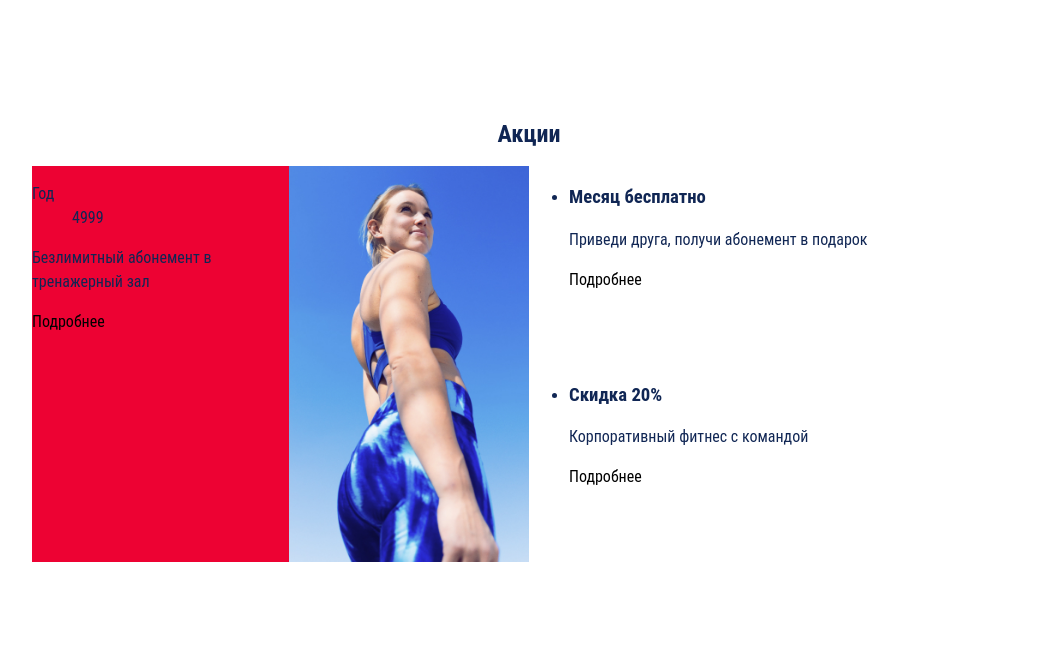
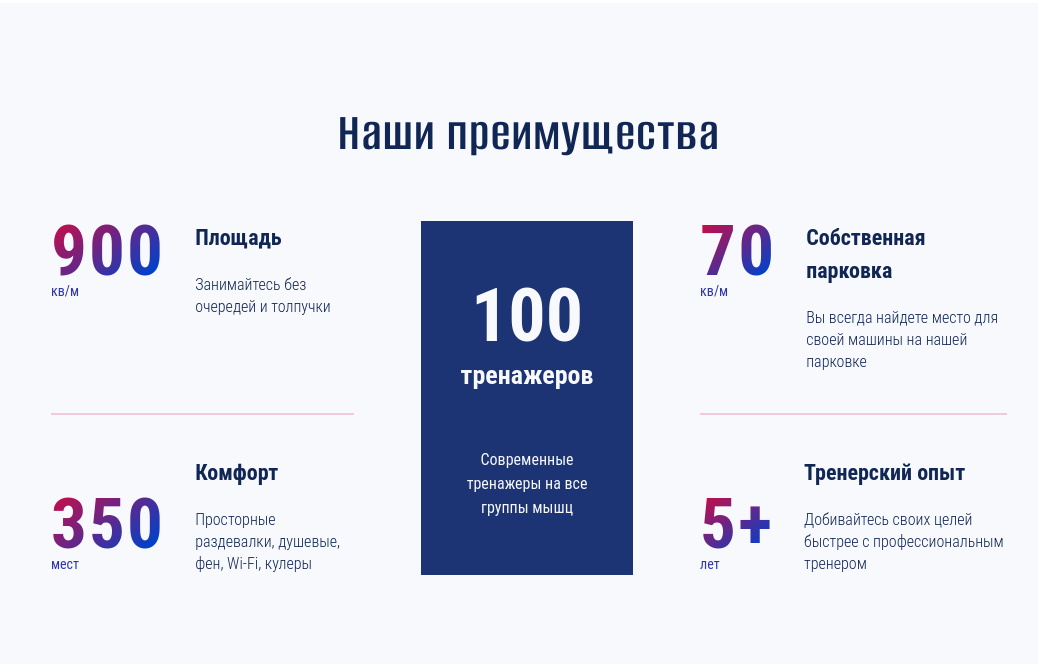
Before and after one commit to Alena59/supergym, a website: page source/index.html in a window 1280 px wide. Shown: the part 3956-4620 px from the top of the page, without its empty margins (111-1149 px from the left). Drawn offline with nearby package versions, Linux system fonts and the light colour scheme; files that its build step writes are made by us from their sources; files whose address does not match are found by name; a web font is replaced by a local one.

Commit message:
advantages

```diff
--- a/source/index.html
+++ b/source/index.html
@@ -381,11 +381,12 @@
             </div>
           </div>
         </section>
-        <!-- <section class="advantages">
+        <section class="advantages">
           <div class="container">
             <h2>Наши преимущества</h2>
             <ul class="advantages__list">
               <li class="advantages__item">
+                <!-- <div class="advantages__content"> -->
                   <div class="advantages__box">
                     <b>900</b>
                     <span>кв/м</span>
@@ -394,8 +395,27 @@
                     <h3>Площадь</h3>
                     <p>Занимайтесь без очередей и толпучки</p>
                   </div>
+                <!-- </div> -->
               </li>
               <li class="advantages__item">
+                <!-- <div class="advantages__content"> -->
+                  <div class="advantages__box">
+                    <b>70</b>
+                    <span>кв/м</span>
+                  </div>
+                  <div class="advantages__box">
+                    <h3>Собственная парковка</h3>
+                    <p>Вы всегда найдете место для своей машины на нашей парковке</p>
+                  </div>
+                <!-- </div> -->
+              </li>
+              <li class="advantages__item advantages__item--equipment">
+                <span>100</span>
+                <h3>тренажеров</h3>
+                <p>Современные тренажеры на все группы мышц</p>
+              </li>
+              <li class="advantages__item advantages__item--comfort">
+                <!-- <div class="advantages__content"> -->
                   <div class="advantages__box">
                     <b>350</b>
                     <span>мест</span>
@@ -404,22 +424,11 @@
                     <h3>Комфорт</h3>
                     <p>Просторные раздевалки, душевые, фен, Wi-Fi, кулеры</p>
                   </div>
+
+                <!-- </div> -->
               </li>
-              <li class="advantages__item advantages__item--equipment">
-                <h3><span>100</span> тренажеров</h3>
-                <p>Современные тренажеры на все группы мышц</p>
-              </li>
-              <li class="advantages__item">
-                <div class="advantages__box">
-                  <b>70</b>
-                  <span>кв/м</span>
-                </div>
-                <div class="advantages__box">
-                  <h3>Собственная парковка</h3>
-                  <p>Вы всегда найдете место для своей машины на нашей парковке</p>
-                </div>
-              </li>
-              <li class="advantages__item">
+              <li class="advantages__item advantages__item--experience">
+                <!-- <div class="advantages__content"> -->
                   <div class="advantages__box">
                     <b>5+</b>
                     <span>лет</span>
@@ -428,12 +437,12 @@
                     <h3>Тренерский опыт</h3>
                     <p>Добивайтесь своих целей быстрее с профессиональным тренером</p>
                   </div>
+                <!-- </div> -->
               </li>
-
             </ul>
           </div>
-        </section> -->
-        <section class="stocks">
+        </section>
+        <!-- <section class="stocks">
           <div class="container">
             <h2>Акции</h2>
             <ul class="stocks__list">
@@ -447,11 +456,11 @@
                   <a class="stocks__link">Подробнее</a>
                 </div>
                 <div class="stocks__image-wrapper">
-                  <picture>
+                  <picture> -->
                     <!-- <source type="image/webp" media="(max-width: 767px)" srcset="img/stocks/stock-mob.webp 1x, img/stocks/stock-mob@2x.webp 2x">
                     <source type="image/webp" media="(max-width: 1199px)" srcset="img/stocks/stock-tab.webp 1x, img/stocks/stock-tab@2x.webp 2x">
                     <source type="image/webp" srcset="img/stocks/stock-desk.webp 1x, img/stocks/stock-desk@2x.webp 2x"> -->
-                    <source media="(max-width: 767px)" srcset="img/stocks/stock-mob.jpg 1x, img/stocks/stock-mob@2x.jpg 2x">
+                    <!-- <source media="(max-width: 767px)" srcset="img/stocks/stock-mob.jpg 1x, img/stocks/stock-mob@2x.jpg 2x">
                     <source media="(max-width: 1199px)" srcset="img/stocks/stock-tab.jpg 1x, img/stocks/stock-tab@2x.jpg 2x">
                     <img loading="lazy" src="img/stocks/stock-desk.jpg" srcset="img/stocks/stock-desk@2x.jpg 2x" width="280" height="462" alt="">
                   </picture>
@@ -469,8 +478,8 @@
               </li>
             </ul>
           </div>
-        </section>
-        <section class="reviews">
+        </section> -->
+        <!-- <section class="reviews">
           <div class="container">
             <h2>Отзывы</h2>
             <div class="reviews__swiper swiper-reviews">
@@ -502,10 +511,9 @@
               </button>
             </div>
           </div>
-        </section>
-        <section class="contacts">
+        </section> -->
+        <!-- <section class="contacts">
           <div class="container">
-            <!-- <div class="contacts__form form"> -->
               <form>
                 <fieldset>
                   <legend>Бесплатное занятие</legend>
@@ -520,9 +528,7 @@
                 </fieldset>
                 <button class="form__btn btn" type="submit">Отправить</button>
               </form>
-            <!-- </div> -->
             <div class="contacts__address address">
-              <!-- <div class="address"> -->
                 <h2>Контакты</h2>
                 <address class="address__list">
                 <div class="contacts__box">
@@ -542,10 +548,9 @@
                   <p>omsk@supergym.ru</p>
                 </div>
                 </address>
-              <!-- </div> -->
             </div>
           </div>
-        </section>
+        </section> -->
       </main>
       <footer class="footer">
         <div class="container">
--- a/source/sass/blocks/advantages.scss
+++ b/source/sass/blocks/advantages.scss
@@ -1,171 +1,211 @@
 .advantages {
-  padding: 97px 0 141px;
+  padding: 97px 0 140px;
   background-color: $color-ghost-white;
 
+  @include vp-1199 {
+    padding: 100px 0;
+  }
+
+  @include vp-767 {
+    padding: 70px 0;
+  }
+
   & h2 {
+    text-align: center;
+    font-weight: 600;
+    font-size: 54px;
+    line-height: 65px;
+    letter-spacing: 0.03em;
+    font-family: $ff-alumni-sans;
+    margin: 0 0 56px;
+
+    @include vp-1199 {
+      font-size: 42px;
+      line-height: 50px;
+      margin: 0 0 60px;
+    }
+
+    @include vp-767 {
+      font-size: 32px;
+      line-height: 38px;
+    }
+  }
+}
+
+.advantages .container {
+  @include vp-767 {
+    padding: 0;
+  }
+}
+
+.advantages__item {
+  display: flex;
+  gap: 30px;
+
+  @include vp-1199 {
+    min-height: 62px;
+    gap: 29px;
+  }
+
+  @include vp-767 {
+    flex-direction: column;
+    align-items: center;
+    gap: 20px;
+    padding: 0 47px 0;
+  }
+
+  & b {
+    font-weight: 700;
+    font-size: 71px;
+    line-height: 60px;
+    letter-spacing: 0.03em;
+    background: linear-gradient(142.51deg, #d10a42 0%, #0041ca 87.33%);
+    background-clip: text;
+    -webkit-text-fill-color: transparent;
+
+    @include vp-1199 {
+      font-size: 58px;
+      // line-height: 87px;
+    }
+
+    @include vp-767 {
+      font-size: 58px;
+      // line-height: 38px;
+    }
+  }
+
+  & span {
+    color: #2e35ac;
+    font-size: 14px;
+    line-height: 21px;
+  }
+
+  & h3 {
+    font-weight: 700;
+    font-size: 22px;
+    line-height: 33px;
+    margin: 0 0 20px;
+
+    @include vp-1199 {
+      font-size: 20px;
+      line-height: 30px;
+      margin: 0 0 15px;
+    }
+  }
+
+  & p {
+    font-weight: 300;
+    font-size: 16px;
+    line-height: 22px;
+    margin: 0;
+  }
+}
+
+.advantages__box {
+  display: flex;
+  flex-direction: column;
+
+  @include vp-767 {
+    align-items: center;
+  }
+}
+
+.advantages__item--comfort,
+.advantages__item--experience {
+  border-top: 2px solid rgba($color-crimson, 20%);
+
+  @include vp-1199 {
+    border: none;
+  }
+
+  & .advantages__box {
+    justify-content: flex-end;
+
+    @include vp-1199 {
+      justify-content: flex-start;
+    }
+  }
+}
+
+.advantages__item--equipment {
+  color: $color-ghost-white;
+  display: flex;
+  flex-direction: column;
+  align-items: center;
+  gap: 0;
+  grid-column: 2/3;
+  grid-row: 1/3;
+  background-color: $color-resolution-blue;
+  padding: 26% 12%;
+  // padding: 66px 34px;
+
+  @include vp-1199 {
+    padding: 45px 150px;
+    grid-column: 1/3;
+    grid-row: 2/3;
+    width: 60vw;
+    margin: 0 auto;
+  }
+
+  @include vp-767 {
+    width: 100%;
+    padding: 50px 47px;
+  }
+
+  & h3 {
+    margin: 0 0 53px;
+    font-size: 26px;
+    line-height: 39px;
+
+    @include vp-1199 {
+      margin: 0 0 30px;
+      font-size: 22px;
+      line-height: 33px;
+    }
+
+    @include vp-1199 {
+      margin: 0 0 25px;
+    }
+  }
+
+  & span {
+    font-weight: 700;
+    font-size: 74px;
+    line-height: 80px;
+    color: $color-ghost-white;
+
+    @include vp-1199 {
+      font-size: 74px;
+      line-height: 49px;
+      margin: 0 0 20px;
+    }
+  }
+
+  & p {
+    font-weight: 400;
+    line-height: 24px;
+    margin: 0;
     text-align: center;
   }
 }
 
-.advantages__item--equipment {
-  grid-column: 2/3;
-  grid-row: 1/3;
-  background-color: $color-resolution-blue;
+.advantages__list {
+  margin: 0;
+  padding: 0 59px 0;
+  display: grid;
+  column-gap: 7%;
+  grid-template-columns: minmax(min-content, 340px) minmax(140px, 240px) minmax(min-content, 340px);
+
+  @include vp-1199 {
+    column-gap: 5%;
+    row-gap: 50px;
+    padding: 0;
+    grid-template-columns: 1fr 1fr;
+  }
+
+  @include vp-767 {
+    display: flex;
+    flex-direction: column;
+    gap: 50px;
+  }
 }
-
-.advantages__list {
-  display: grid;
-  column-gap: 4%;
-  grid-template-columns: minmax(342px, 1fr) minmax(240px, 1fr) minmax(342px, 1fr);
-}
-
-
-
-// .advantages {
-//   padding: 110px 0 120px;
-//   position: relative;
-
-//   & img {
-//     position: absolute;
-//     left: 0;
-//     top: 0;
-//     z-index: -10;
-//     object-fit: cover;
-//     width: 100%;
-//     height: 100%;
-//     background-color: $color-pattens-blue-2;
-//   }
-
-//   @include vp-1023 {
-//     padding: 90px 0 100px;
-//   }
-
-//   @include vp-767 {
-//     padding: 57px 0 65px;
-//   }
-
-//   & h2 {
-//     font-weight: 600;
-//     font-size: 28px;
-//     line-height: 42px;
-//     text-align: center;
-//     margin: 0 0 50px 0;
-
-//     @include vp-1023 {
-//       font-size: 26px;
-//       line-height: 39px;
-//     }
-
-//     @include vp-767 {
-//       font-size: 24px;
-//       line-height: 36px;
-//       margin: 0 0 30px 0;
-//     }
-//   }
-// }
-
-// .advantages__list {
-//   list-style-type: none;
-//   padding: 0;
-//   margin: 0;
-//   display: grid;
-//   grid-template-columns: 1fr 1fr 1fr;
-//   grid-template-rows: 1fr;
-//   grid-column-gap: 40px;
-//   grid-row-gap: 25px;
-
-//   @include vp-1023 {
-//     grid-column-gap: 30px;
-//   }
-
-//   @include vp-767 {
-//     grid-template-columns: 1fr;
-//     gap: 30px;
-//   }
-// }
-
-// .advantages__item {
-//   position: relative;
-//   padding: 80px 30px 45px;
-//   background-color: $color-alice-blue;
-
-//   @include vp-1023 {
-//     padding: 70px 16px 22px 20px;
-//   }
-
-//   @include vp-767 {
-//     min-height: 250px;
-//   }
-
-//   & h3 {
-//     font-weight: 500;
-//     font-size: 18px;
-//     line-height: 27px;
-//     margin: 0 0 8px 0;
-
-//     @include vp-1023 {
-//       line-height: 25px;
-//     }
-
-//     @include vp-767 {
-//       max-width: 210px;
-//     }
-//   }
-
-//   & p {
-//     font-size: 14px;
-//     line-height: 20px;
-//     margin: 0;
-//   }
-// }
-
-// .advantages__item--liner,
-// .advantages__item--all-inclusive,
-// .advantages__item--tours {
-//   &::before {
-//     content: "";
-//     top: 30px;
-//     left: 30px;
-//     height: 32px;
-//     position: absolute;
-
-//     @include vp-1023 {
-//       height: 26px;
-//       top: 25px;
-//       left: 20px;
-//     }
-//   }
-// }
-
-// .advantages__item--liner {
-//   &::before {
-//     width: 27px;
-//     background: url("../img/svg/ship.svg") center/contain no-repeat;
-
-//     @include vp-1023 {
-//       width: 21px;
-//     }
-//   }
-// }
-
-// .advantages__item--all-inclusive {
-//   &::before {
-//     width: 38px;
-//     background: url("../img/svg/mark.svg") center/contain no-repeat;
-
-//     @include vp-1023 {
-//       width: 27px;
-//     }
-//   }
-// }
-
-// .advantages__item--tours {
-//   &::before {
-//     width: 44px;
-//     background: url("../img/svg/yacht.svg") center/contain no-repeat;
-
-//     @include vp-1023 {
-//       width: 36px;
-//     }
-//   }
-// }
```
Also changed, not shown: build/css/style.css, build/css/style.min.css, build/img/trainers/BVjrtBbrnkQ.jpg (deleted), build/img/trainers/DnVYdrTCTCM.jpg (deleted), build/img/trainers/GbE6oKbE6mo.jpg (deleted), build/img/trainers/dwayne-johnson-dumbbells-1109.jpg (deleted), build/img/trainers/trainer3a.jpg (deleted), build/img/trainers/trainer6.jpg (deleted), build/img/trainers/trainer8.jpeg (deleted), build/img/trainers/trainer8a.jpg (deleted), build/img/trainers/trainer8ss.jpg (deleted), build/img/trainers/trainers5.jpg (deleted), build/img/trainers/trainers6.jpeg (deleted), build/img/trainers/trainers6.jpg (deleted), 3 more files, 2 other files. Lines whose indentation alone changed are shown as unchanged.
